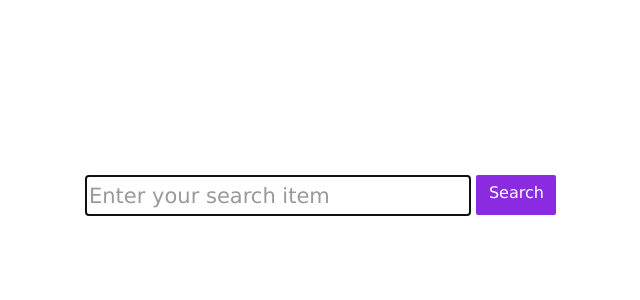
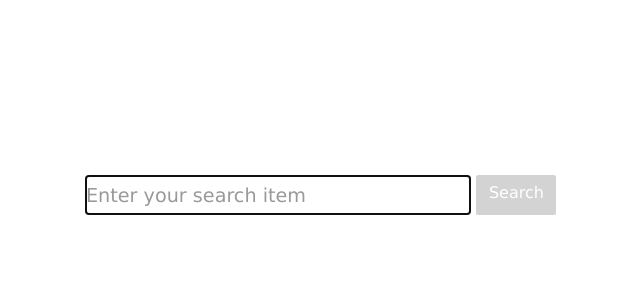
Before and after one commit to gkhare/canary, a PHP site: page / in a window 1280 px wide. Shown: the top 300 px of the page, without its empty margins (283-923 px from the left). Run offline with PHP 8.4, Linux system fonts and the light colour scheme; some libraries are stand-ins or nearby versions.

Commit message:
search bar changes

```diff
--- a/css/searchbar.css
+++ b/css/searchbar.css
@@ -1,10 +1,12 @@
 #searchbar input {
 	-webkit-appearance: none;
-	border-style: solid;
+	border-style: ridge;
 	border-radius: 0px;
-	width: 18em; /* it was 21em*/
-	height: 100%;
-	font-size: 21px;
+	border-width: 1px;
+	width: 20em; /* it was 21em*/
+	height: 2em;
+	padding: 0;
+	font-size: 1.2em;
 	font-family: Verdana, Geneva, Arial, Helvetica, sans-serif;
 	color: gray;
 	float: left;
@@ -12,7 +14,7 @@
 
 #searchbar {
 	width: 34em;
-	height: 35px;
+	height: 3em;
 	margin-top: 175px;
 	margin-left: auto;
 	margin-right: auto;
@@ -23,7 +25,7 @@
 	padding-top: 0.5em;
 	height: 2em;
 	width: 5em;
-	background-color: blueviolet;
+	background-color: lightgray;
 	float: left;
 	margin: 0 1% 0 1%;
 	vertical-align: middle;
```
